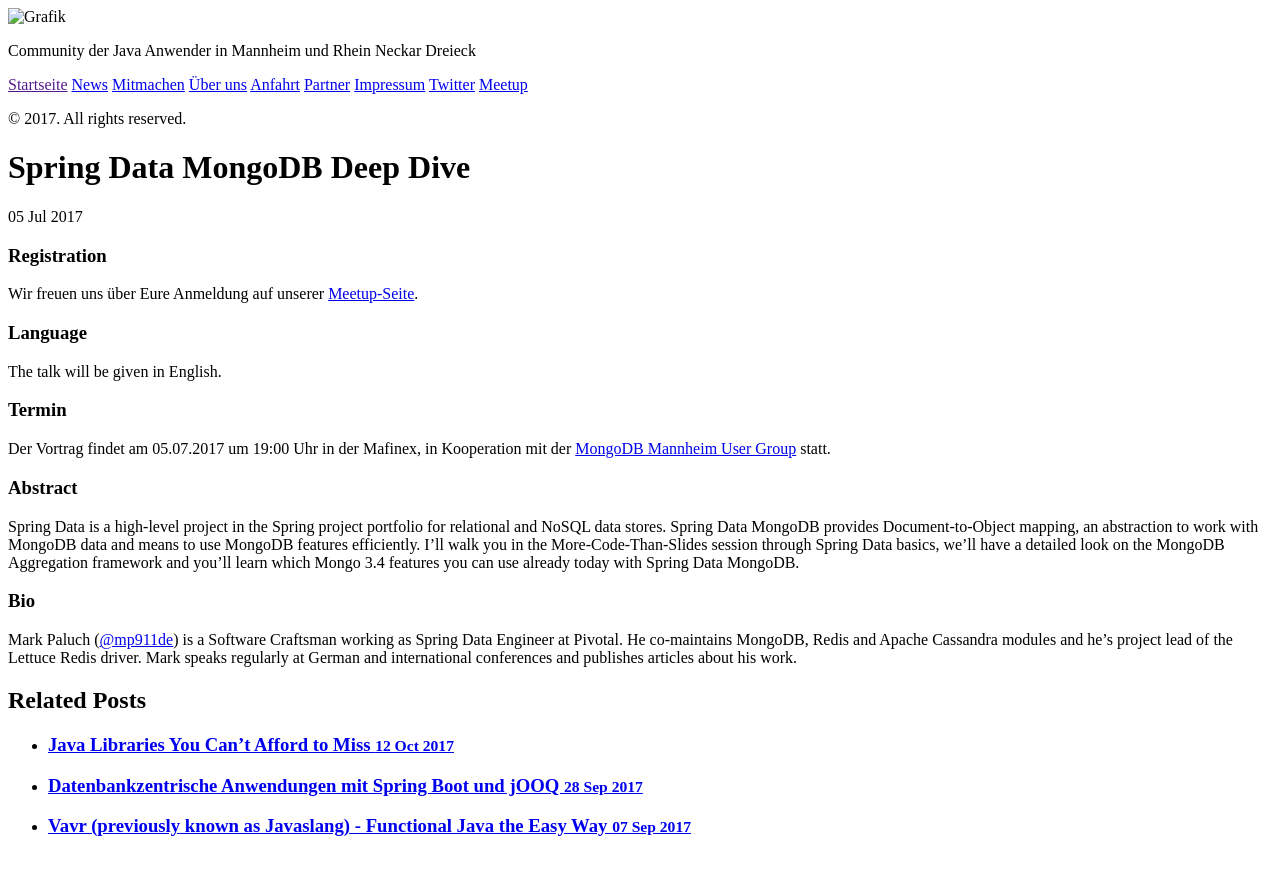
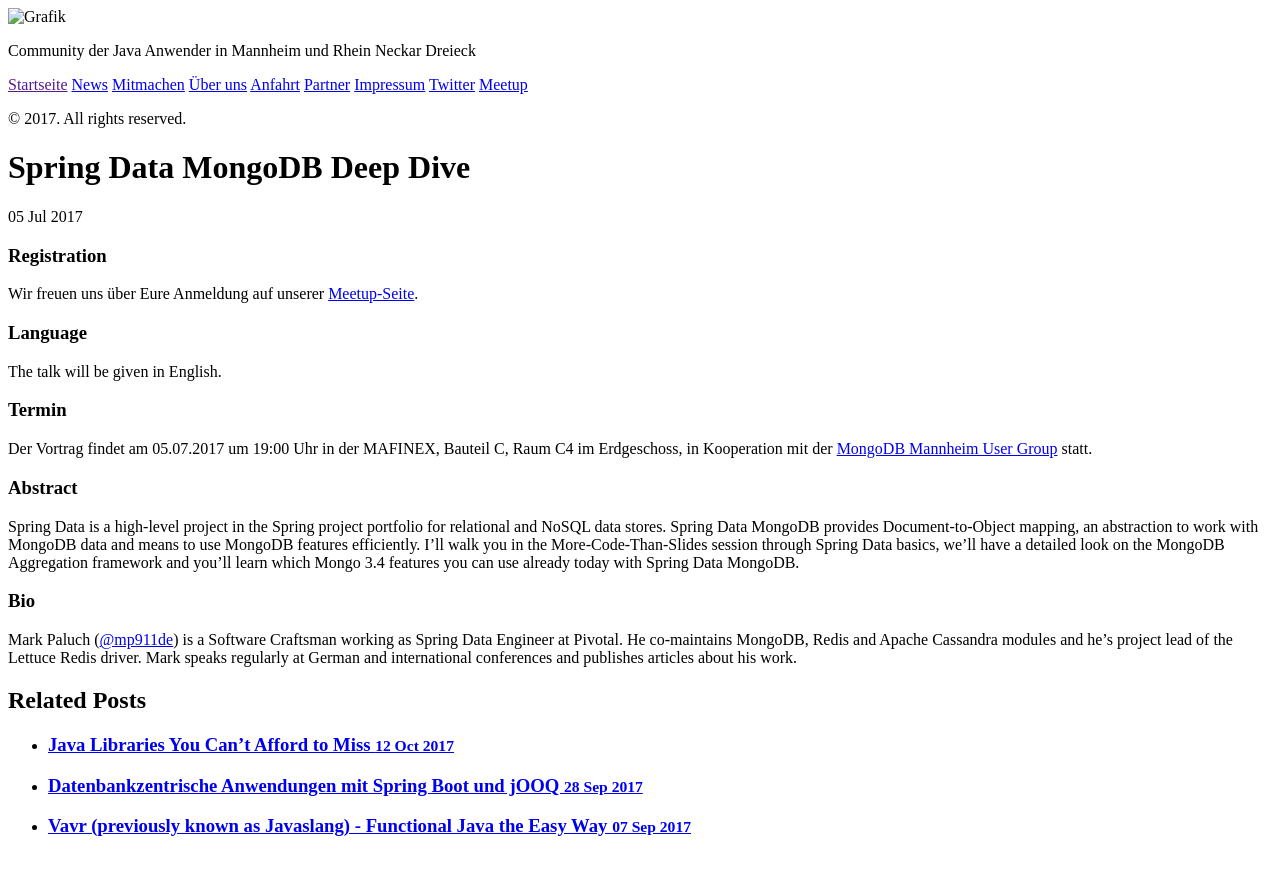
Before and after one commit to majug/majug.github.io, a Jekyll site: the page built from _posts/2017-07-05-spring-data-mongodb-deep-dive.md, in a window 1280 px wide. Shown: the top 875 px of the page. Built offline with Jekyll 4.4.1, drawn with Linux system fonts in a browser that asks for light colours.

Commit message:
Add room details

```diff
--- a/_posts/2017-07-05-spring-data-mongodb-deep-dive.md
+++ b/_posts/2017-07-05-spring-data-mongodb-deep-dive.md
@@ -15,7 +15,7 @@ The talk will be given in English.
 
 ### Termin
 
-Der Vortrag findet am 05.07.2017 um 19:00 Uhr in der Mafinex, in Kooperation mit der [MongoDB Mannheim User Group](https://www.meetup.com/de-DE/Mannheim-MongoDB-User-Group/) statt.
+Der Vortrag findet am 05.07.2017 um 19:00 Uhr in der MAFINEX, Bauteil C, Raum C4 im Erdgeschoss, in Kooperation mit der [MongoDB Mannheim User Group](https://www.meetup.com/de-DE/Mannheim-MongoDB-User-Group/) statt.
 
 ### Abstract
 
```
